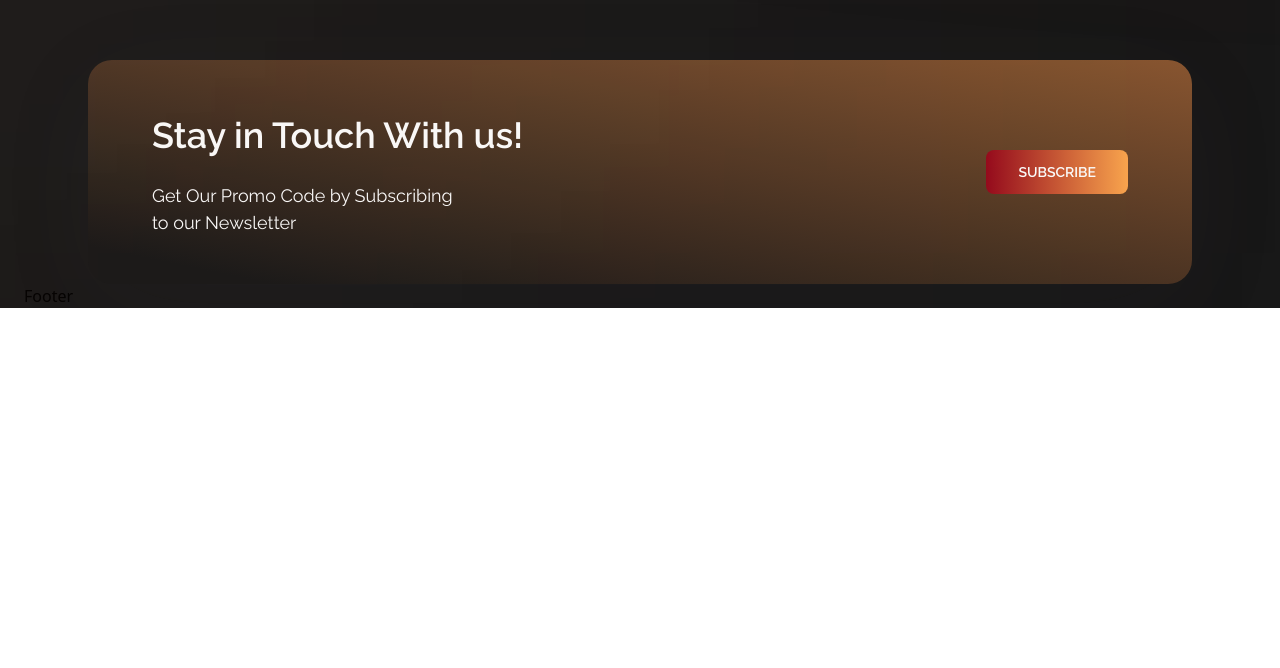
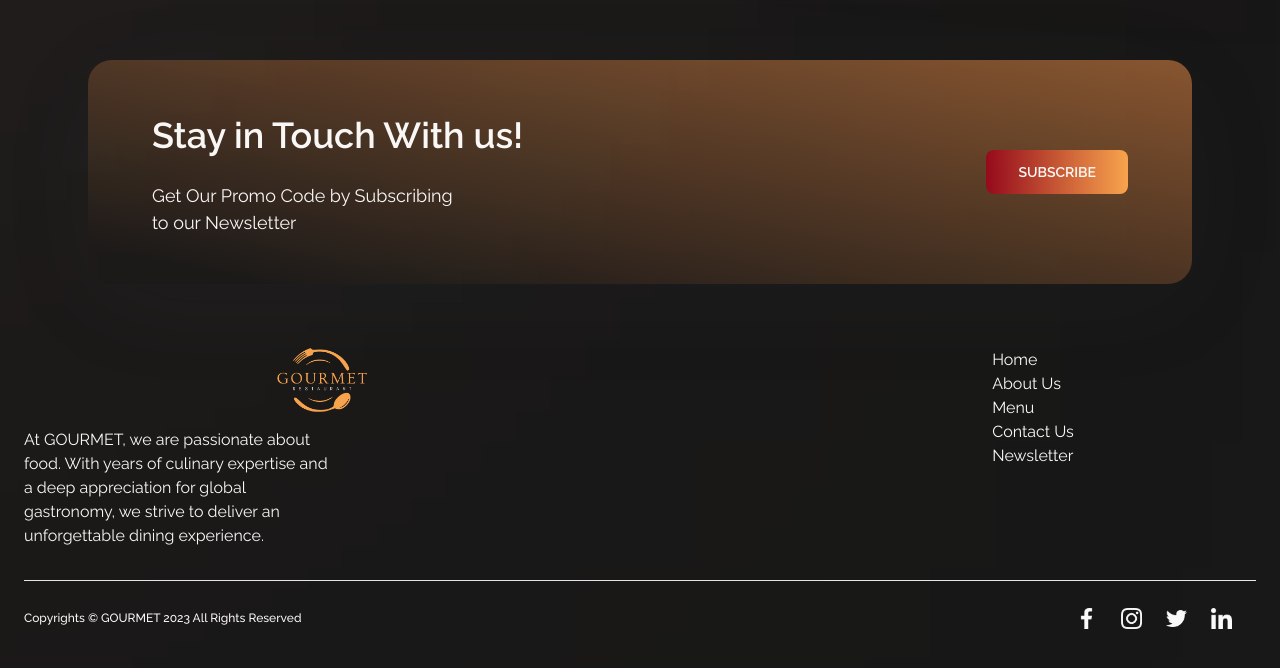
Before and after one commit to IndunJD/food-ordering-website, a React (Create React App) app in the folder food-ordering/: page / in a window 1280 px wide. Shown: the part 5858-6526 px from the top of the page. Before the commit the page ends 6166 px from the top, so only its background shows below. Built offline with nearby package versions, Linux system fonts and the light colour scheme; a web font is replaced by a local one.

Commit message:
footer section done

```diff
--- a/food-ordering/src/components/Button.js
+++ /dev/null
@@ -1,9 +0,0 @@
-import React from 'react'
-
-const Button = () => {
-  return (
-    <div>Button</div>
-  )
-}
-
-export default Button
--- a/food-ordering/src/components/Footer.js
+++ b/food-ordering/src/components/Footer.js
@@ -1,9 +1,73 @@
-import React from 'react'
+import React from "react";
+import { logo, facebook, instagram, twitter, linkedin } from "../assets";
+import { socialMedia } from "../constants";
 
-const Footer = () => {
-  return (
-    <div>Footer</div>
-  )
-}
+const Footer = () => (
+  <section className="flex justify-center items-center sm:py-16 py-6 flex-col">
+    <div className="flex justify-center items-start md:flex-row flex-col mb-8 w-full">
+      <div className="flex-1 flex flex-col justify-start mr-10">
+        <img src={logo} alt="gourmet" className="h-[64px] object-contain" />
+        <p className="font-raleway font-normal text-whiteish text-[16px] max-w-[310px] mt-4">
+          At GOURMET, we are passionate about food. With years of culinary
+          expertise and a deep appreciation for global gastronomy, we strive to
+          deliver an unforgettable dining experience.
+        </p>
+      </div>
 
-export default Footer
+      <div className="flex-1 w-full flex justify-center items-center flex-wrap md:mt-0 mt-10">
+        <div className="flex flex-col ss:my-0 my-4 min-w-[150px]">
+          {/* <h4 className="font-raleway font-medium text-[18px] leading-[27px] text-whiteish">
+            Usefull Links
+          </h4> */}
+        </div>
+        <ul className="">
+          <li className="font-raleway font-normal text-[16px] leading-[24px] text-whiteish hover:text-secondary cursor-pointer">
+            Home
+          </li>
+          <li className="font-raleway font-normal text-[16px] leading-[24px] text-whiteish hover:text-secondary cursor-pointer">
+            About Us
+          </li>
+          <li className="font-raleway font-normal text-[16px] leading-[24px] text-whiteish hover:text-secondary cursor-pointer">
+            Menu
+          </li>
+          <li className="font-raleway font-normal text-[16px] leading-[24px] text-whiteish hover:text-secondary cursor-pointer">
+            Contact Us
+          </li>
+          <li className="font-raleway font-normal text-[16px] leading-[24px] text-whiteish hover:text-secondary cursor-pointer">
+            Newsletter
+          </li>
+        </ul>
+      </div>
+    </div>
+
+    <div className="w-full flex justify-between items-center md:flex-row flex-col pt-6 border-t-[1px] border-t-[#3f3r45]">
+      <p className="font-raleway font-medium text-center text-[12px] leading-[27px] text-whiteish">
+        Copyrights © GOURMET 2023 All Rights Reserved
+      </p>
+      <div className="flex flex-row md:mt-0 mt-6">
+        <img
+          src={facebook}
+          alt="facebook"
+          className="w-[21px] h-[21px] object-contain cursor-pointer mr-6"
+        />
+        <img
+          src={instagram}
+          alt="instagram"
+          className="w-[21px] h-[21px] object-contain cursor-pointer mr-6"
+        />
+        <img
+          src={twitter}
+          alt="twitter"
+          className="w-[21px] h-[21px] object-contain cursor-pointer mr-6"
+        />
+        <img
+          src={linkedin}
+          alt="linkedin"
+          className="w-[21px] h-[21px] object-contain cursor-pointer mr-6"
+        />
+      </div>
+    </div>
+  </section>
+);
+
+export default Footer;
--- a/food-ordering/src/components/Popular.js
+++ b/food-ordering/src/components/Popular.js
@@ -35,7 +35,9 @@ const Popular = () => {
         </div>
       </div>
       <div className="flex justify-center items-center">
-        <button className="font-raleway uppercase sm:flex bg-gradient-to-r from-primary to-secondary text-whiteish text-sm font-semibold py-2 px-6 rounded-lg cursor-pointer">View Menu</button>
+        <button className="font-raleway uppercase sm:flex bg-gradient-to-r from-primary to-secondary text-whiteish text-sm font-semibold py-2 px-6 rounded-lg cursor-pointer">
+          View Menu
+        </button>
       </div>
     </section>
   );
--- a/food-ordering/src/components/Testimonials.js
+++ b/food-ordering/src/components/Testimonials.js
@@ -1,5 +1,5 @@
-import { testimonials } from "../constants"
-import ReviewCard from './ReviewCard'
+import { testimonials } from "../constants";
+import ReviewCard from "./ReviewCard";
 
 const Testimonials = () => {
   return (
--- a/food-ordering/src/components/index.js
+++ b/food-ordering/src/components/index.js
@@ -1,4 +1,3 @@
-import Button from "./Button"
 import ReviewCard from "./ReviewCard"
 import Footer from "./Footer"
 import OrderNow from "./OrderNow"
@@ -13,7 +12,6 @@ import Serve from "./Serve"
 import Mobile from "./Mobile"
 
 export {
-    Button,
     ReviewCard,
     Footer,
     OrderNow,
--- a/food-ordering/src/constants/index.js
+++ b/food-ordering/src/constants/index.js
@@ -166,23 +166,18 @@ export const footerLinks = [
     links: [
       {
         name: "Home",
-        link: "https://www.hoobank.com/content/",
       },
       {
         name: "About Us",
-        link: "https://www.hoobank.com/how-it-works/",
       },
       {
         name: "Menu",
-        link: "https://www.hoobank.com/create/",
       },
       {
         name: "Contact Us",
-        link: "https://www.hoobank.com/explore/",
       },
       {
         name: "Newsletter",
-        link: "https://www.hoobank.com/terms-and-services/",
       },
     ],
   },
```
Also changed, not shown: food-ordering/src/components/ReviewCard.js (+19 -11 lines), food-ordering/src/components/Serve.js (+6 -2 lines).
